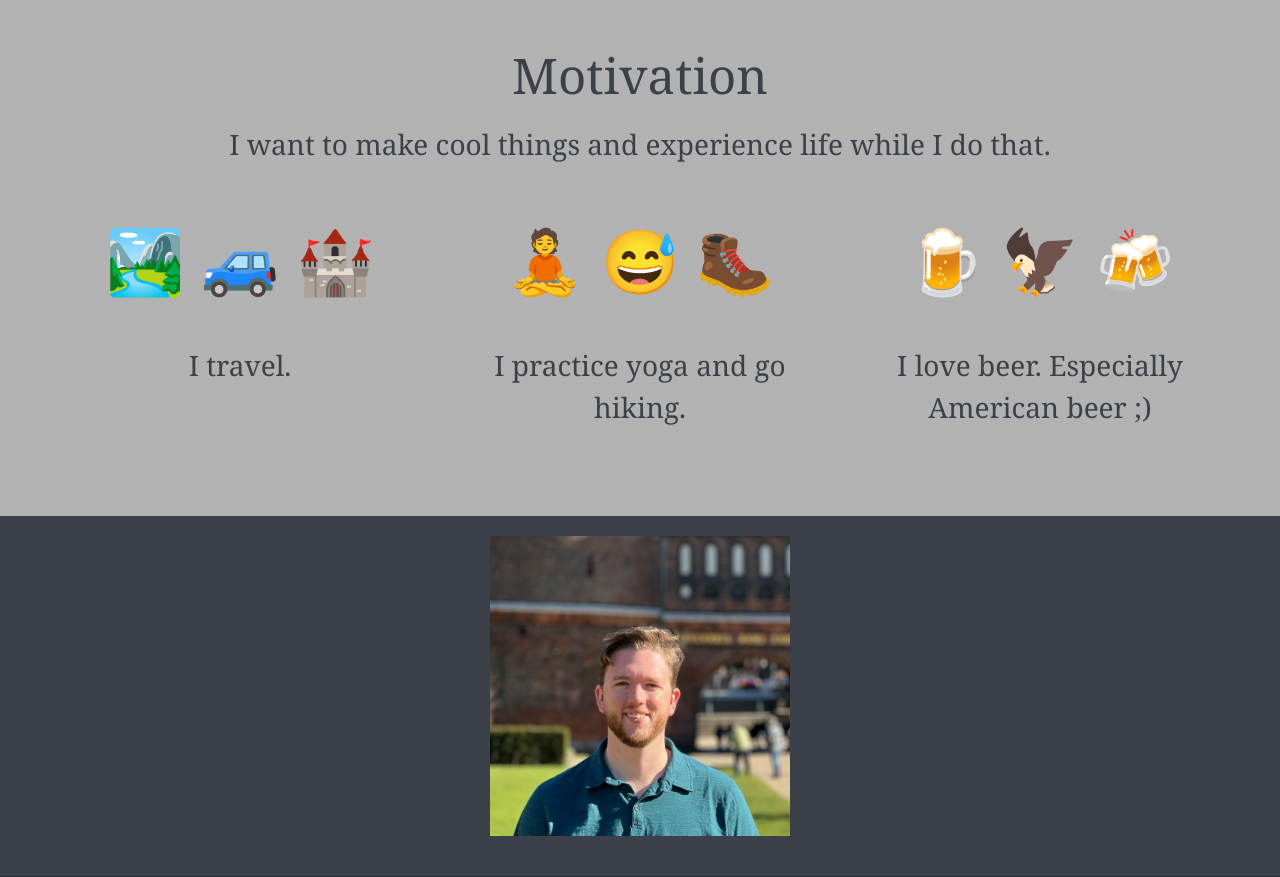
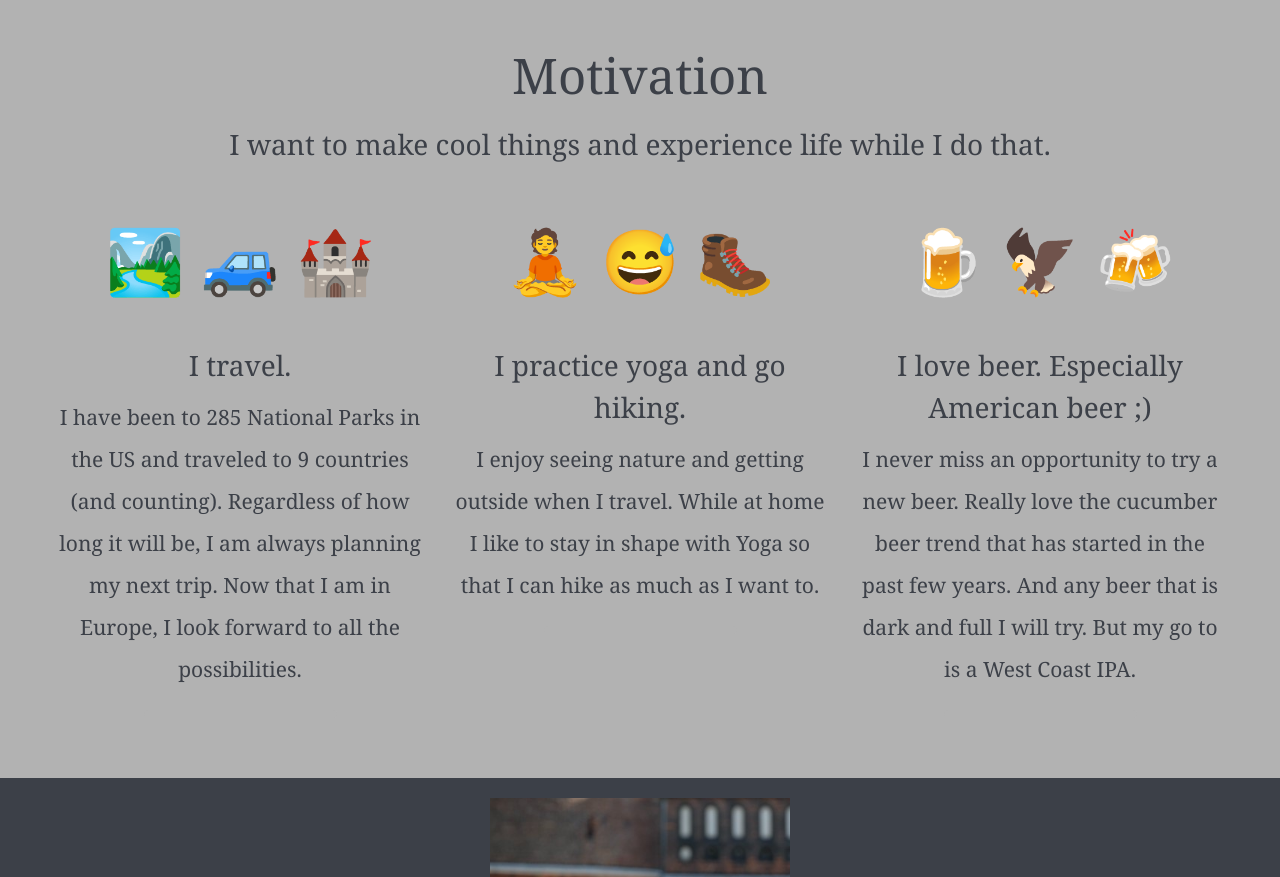
Before and after one commit to cgrundman/christian-grundman-website, a Flask app: page /about in a window 1280 px wide. Shown: the part 948-1825 px from the top of the page. Run offline with Flask 2, Linux system fonts and the light colour scheme; some libraries are stand-ins or nearby versions.

Commit message:
addedinfo to about me, corrected contact me form item width for mobile

```diff
--- a/static/css/styles.css
+++ b/static/css/styles.css
@@ -182,6 +182,7 @@ form {
 }
 
 input {
+    max-width: 100%;
     width: 400px;
     border-radius: 6px;
     border: None;
--- a/templates/about.html
+++ b/templates/about.html
@@ -39,16 +39,28 @@
             <div class="col-sm-6 col-md-4">
                 <h1 class="display-4">🏞️ 🚙 🏰</h1>
                 <h4>I travel.</h4>
+                <p>
+                    I have been to 285 National Parks in the US and traveled to 9 countries (and counting). Regardless
+                    of how long it will be, I am always planning my next trip. Now that I am in Europe, I look forward
+                    to all the possibilities.
+                </p>
                 <hr class="my-4">
             </div>
             <div class="col-sm-6 col-md-4">
                 <h1 class="display-4">🧘 😅 🥾</h1>
                 <h4>I practice yoga and go hiking.</h4>
+                <p>I enjoy seeing nature and getting outside when I travel. While at home I like to stay in shape with
+                Yoga so that I can hike as much as I want to.</p>
                 <hr class="my-4">
             </div>
             <div class="col-sm-6 col-md-4">
                 <h1 class="display-4">🍺 🦅 🍻</h1>
                 <h4>I love beer. Especially American beer ;)</h4>
+                <p>
+                    I never miss an opportunity to try a new beer. Really love the cucumber beer trend that has started
+                    in the past few years. And any beer that is dark and full I will try. But my go to is a West Coast
+                    IPA.
+                </p>
                 <hr class="my-4">
             </div>
         </div>
```
Also changed, not shown: todo.txt (+5 -2 lines).
